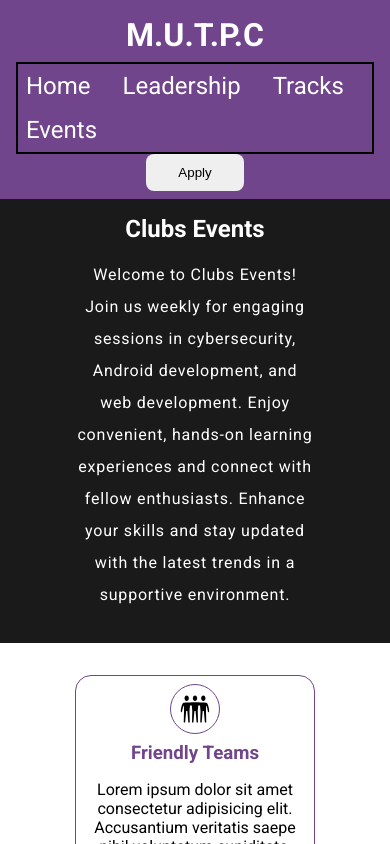
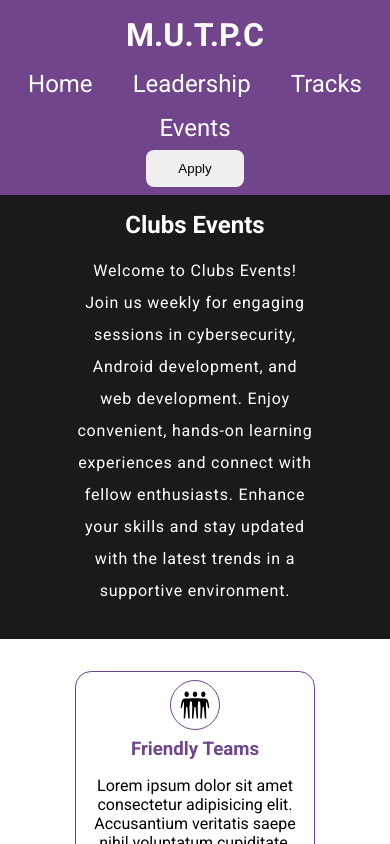
Before and after one commit to JulieWilly/muranga-university-programming-club_website, a React (Vite) app: page /events in a window 390 px wide. Shown: the top 844 px of the page. Built offline with nearby package versions, Linux system fonts and the light colour scheme.

Commit message:
adding more media querries

```diff
--- a/src/components/Header/homeSection.css
+++ b/src/components/Header/homeSection.css
@@ -376,7 +376,6 @@ hr {
     align-items: center;
   }
   .nav-links{
-    border: 2p solid black;
     padding: 0;
     margin: 0;
   }
@@ -393,7 +392,11 @@ hr {
   }
 
   .links{
-    border: 2px solid;
+    display: flex;
+    flex-direction: row;
+    justify-content: space-around;
+    flex-wrap: wrap;
+
   }
 
   .heros_sect .images{
@@ -431,4 +434,11 @@ hr {
   .heros_sect .images{
     height: 50vh;
   }
+  .links{
+    display: flex;
+    flex-direction: row;
+    justify-content: space-around;
+    flex-wrap: wrap;
+
+  }
 }
```
